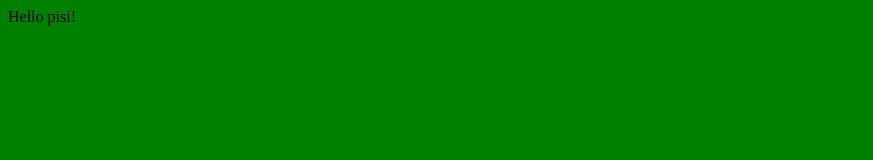
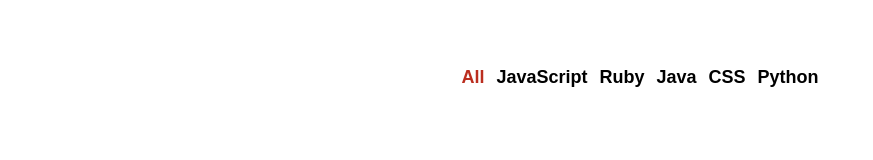
Before and after one commit to dipopa/github-battle, a React app: page / in a window 1280 px wide. Shown: the whole page, without its empty margins (0-873 px from the left). Built offline with nearby package versions, Linux system fonts and the light colour scheme.

Commit message:
Created navbar

```diff
--- /dev/null
+++ b/app/components/Popular.js
@@ -0,0 +1,39 @@
+import React from 'react';
+
+export default class Popular extends React.Component {
+    constructor(props) {
+        super(props);
+
+        this.state = {
+            selectedLanguage: 'All'
+        }
+
+        this.updateLanguage = this.updateLanguage.bind(this)
+    }
+
+    updateLanguage(selectedLanguage) {
+        this.setState({
+            selectedLanguage
+        })
+    }
+
+    render() {
+        const languages = ['All', 'JavaScript', 'Ruby', 'Java', 'CSS', 'Python'];
+        return (
+            <ul className='flex-center'>
+                {
+                    languages.map((language) => (
+                        <li key={language}>
+                            <button
+                                className='btn-clear nav-link'
+                                style={language === this.state.selectedLanguage ? {color: 'rgb(187, 46, 31)'} : null}
+                                onClick={() => this.updateLanguage(language)}
+                            >
+                                {language}
+                            </button>
+                        </li>
+                ))}
+            </ul>
+        )
+    }
+}
--- a/app/index.css
+++ b/app/index.css
@@ -1,3 +1,41 @@
+html, body, #app {
+    margin: 0;
+    width: 100%;
+    height: 100%;
+}
+
 body {
-    background: green;
+    font-family: -apple-system,BlinkMacSystemFont,Segoe UI,Roboto,Oxygen-Sans,Ubuntu,Cantarell,Helvetica Neue,sans-serif;
 }
+
+ul {
+    padding: 0;
+}
+
+li {
+    list-style-type: none;
+}
+
+.container {
+    max-width: 1200px;
+    margin: 0 auto;
+    padding: 50px;
+}
+
+.flex-center {
+    display: flex;
+    justify-content: center;
+    align-items: center;
+}
+
+.btn-clear {
+    border: none;
+    background: transparent;
+}
+
+.nav-link {
+    font-size: 18px;
+    font-weight: bold;
+    text-decoration: none;
+    color: inherit;
+  }
--- a/app/index.js
+++ b/app/index.js
@@ -1,12 +1,13 @@
 import React from 'react';
 import ReactDOM from 'react-dom';
+import Popular from './components/Popular';
 import './index.css';
 
 class App extends React.Component {
     render() {
         return (
-            <div>
-                Hello pisi!
+            <div className='container'>
+                <Popular />
             </div>
         )
     }
```
Also changed, not shown: app/index.html (+0 -1 lines).
